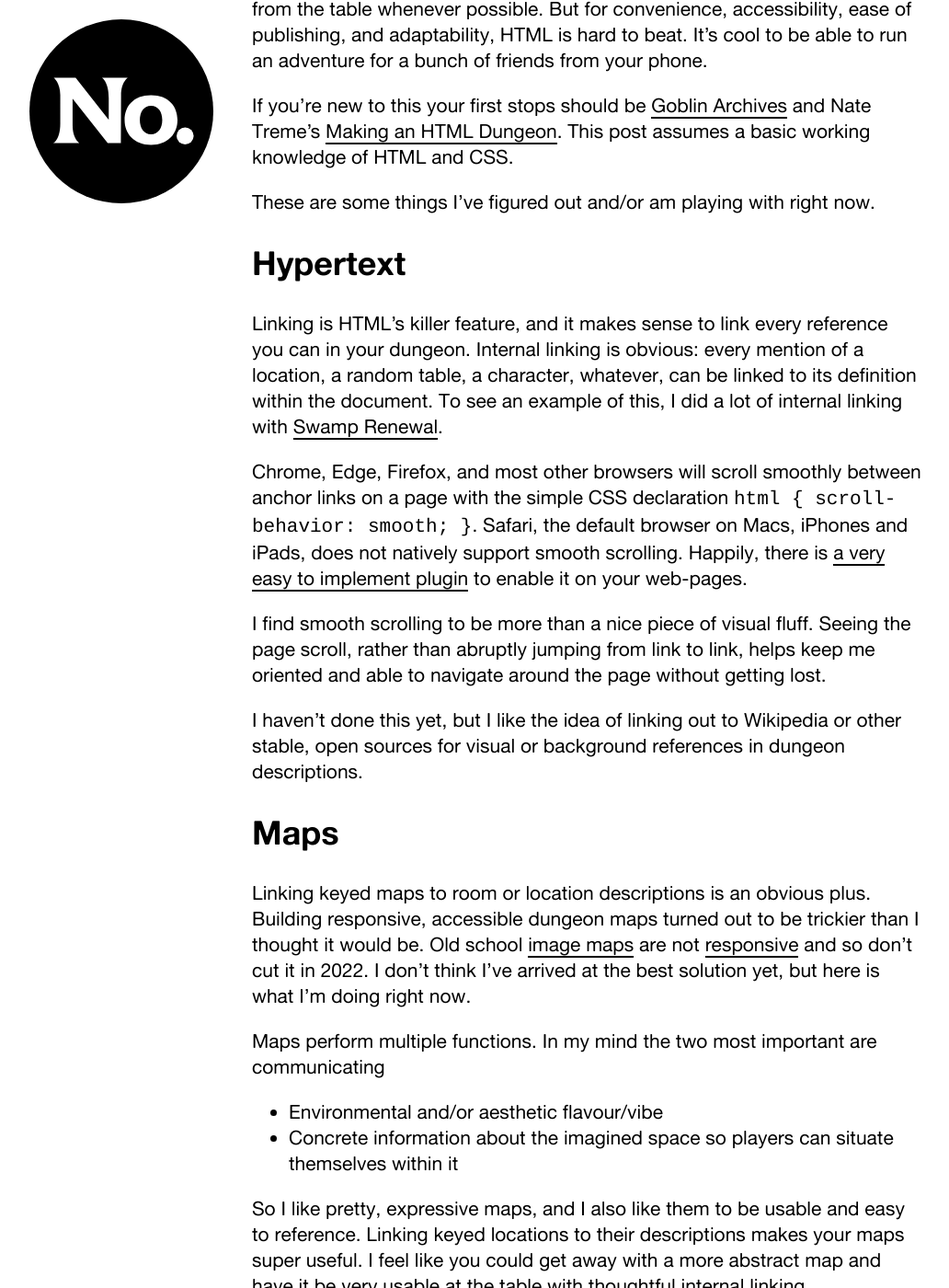
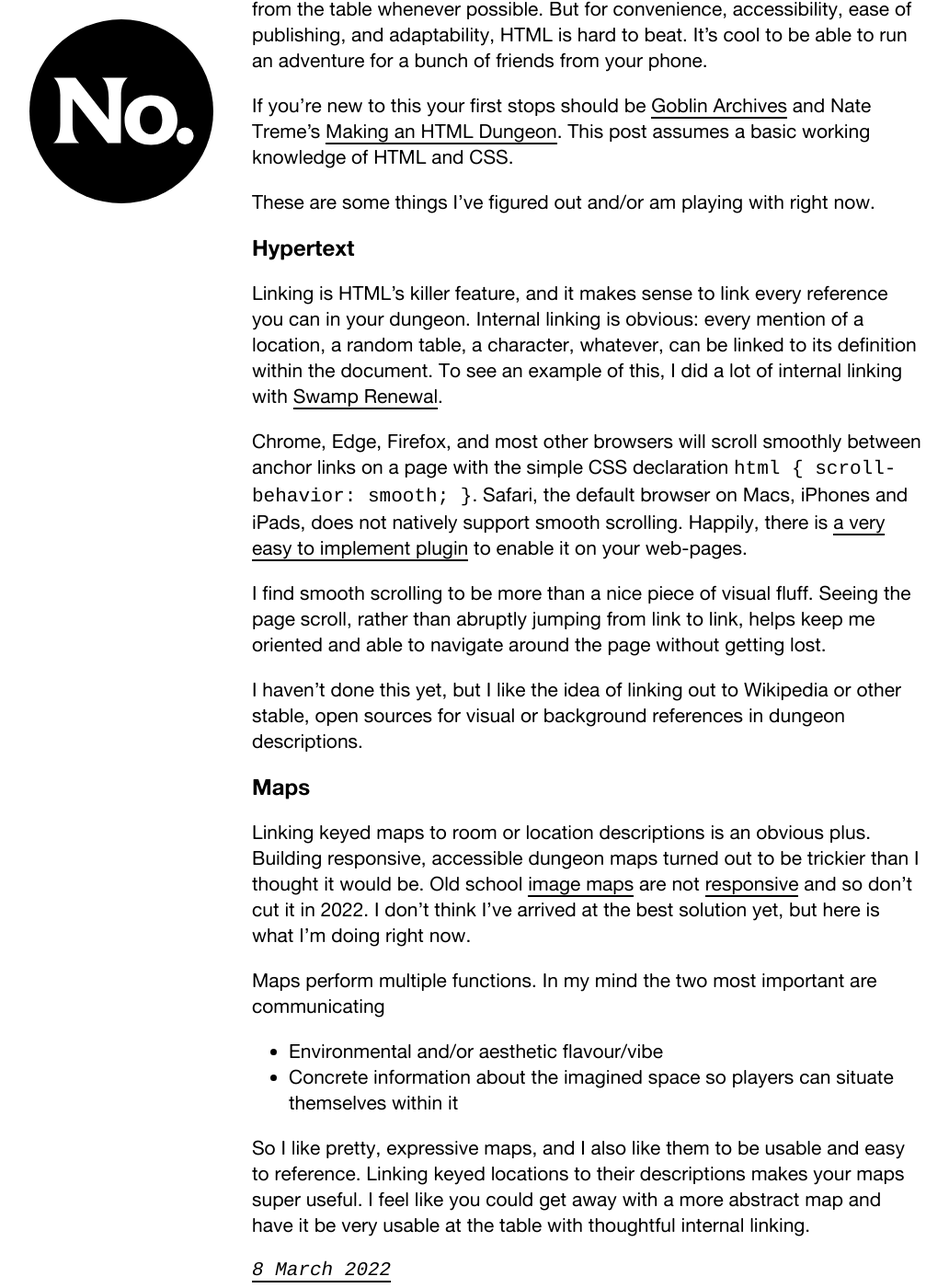
Before and after one commit to numbered-works/numbered-works.github.io, a Jekyll site: the page built from notes/index.html, in a window 1280 px wide and 1400 px high, scrolled down 376 px. Shown: the whole window at 92% size, without its empty margins (122-1154 px from the left). Built offline with Jekyll 4.4.1, drawn with Linux system fonts in a browser that asks for light colours; some web fonts are replaced; the list of posts is cut into pages by our own code.

Commit message:
notes css

```diff
--- a/_layouts/default.html
+++ b/_layouts/default.html
@@ -38,9 +38,6 @@ pre, code { font: 21px/28px 'Computer Modern Typewriter', Courier, "Courier New"
 .page h2 a:hover { border-bottom: 0; background:transparent; color:#ff665e; }
 .page h2 a:hover span.key{ color: #fff; background-color: #af8dc0; }
 
-h1.p-name { font: bold 24px 'alte_haas_grotesk', sans-serif; text-transform: none;  margin-top:0;}
-.h-entry {  margin-bottom: 140px;}
-
 img { max-width: 100%; }
 img.spot { max-width: 50%; }
 
@@ -72,6 +69,9 @@ h2.soon span.key { background-color: #ccc; }
 
 /* Notes styles */
 
+h1.p-name { font: bold 24px 'alte_haas_grotesk', sans-serif; text-transform: none;  margin-top:0;}
+.h-entry h2 { font-size: 24px; }
+.h-entry {  margin-bottom: 140px;}
 p.dateline { font: 21px/28px 'Computer Modern Typewriter', Courier, "Courier New", monospace; font-style: italic; }
 body.notes .page a:hover { border-bottom: 2px solid #ff665e; background:#ff665e; }
 h1#notes a { border-bottom: 0;}
```
